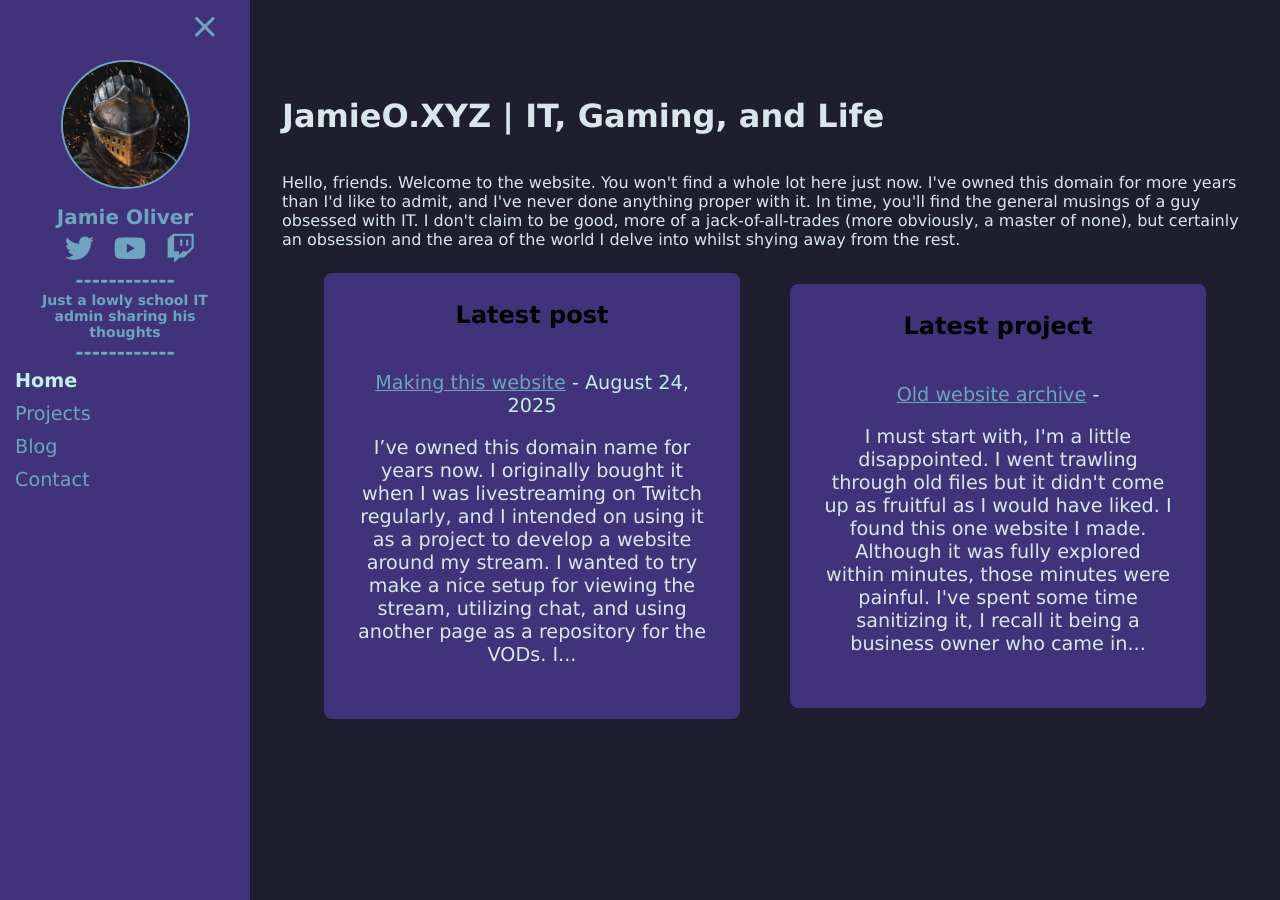
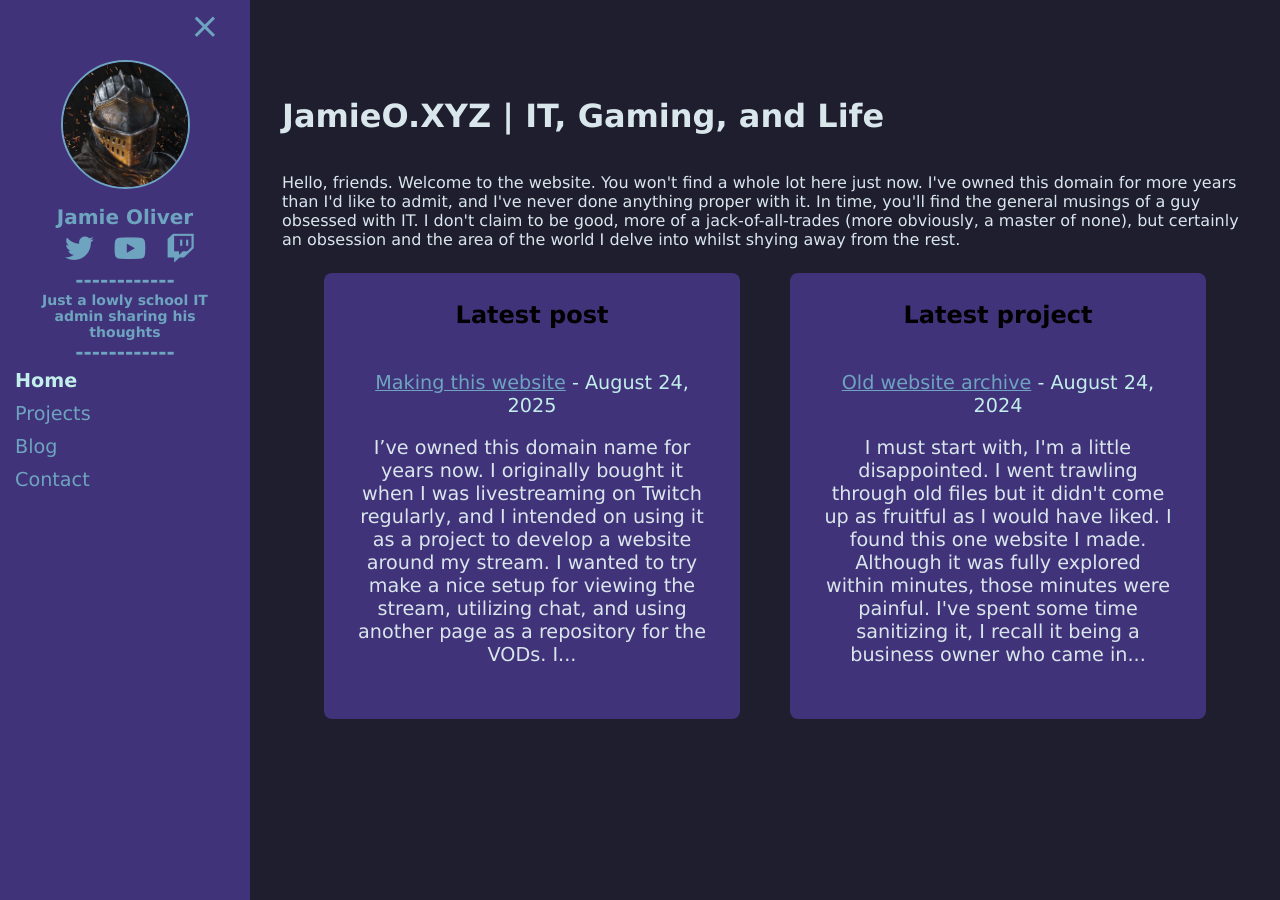
Before and after one commit to JamieO95/jamieo95.github.io, a Jekyll site: the page built from index.html, in a window 1280 px wide. Built offline with Jekyll 4.4.1, drawn with Linux system fonts in a browser that asks for light colours.

Commit message:
Date added to front matter

```diff
--- a/projects/oldwebsites/oldwebsitearchive.html
+++ b/projects/oldwebsites/oldwebsitearchive.html
@@ -3,6 +3,7 @@ layout: default
 title: JamieO.XYZ
 subtitle: Old website archive
 permalink: /projects/oldwebsites/
+date: 2024-08-24
 ---
 
 <p>I must start with, I'm a little disappointed. I went trawling through old files but it didn't come up as fruitful as I would have liked. I found this one website I made. Although it was fully explored within minutes, those minutes were painful. I've spent some time sanitizing it, I recall it being a business owner who came in to see if any students could build them a mobile-friendly website as they already had a website that was just fine for desktop usage. There's even a (dead) link there to 'Desktop Website' that literally just pushed to the business owner's website. Wild.</p>
```
